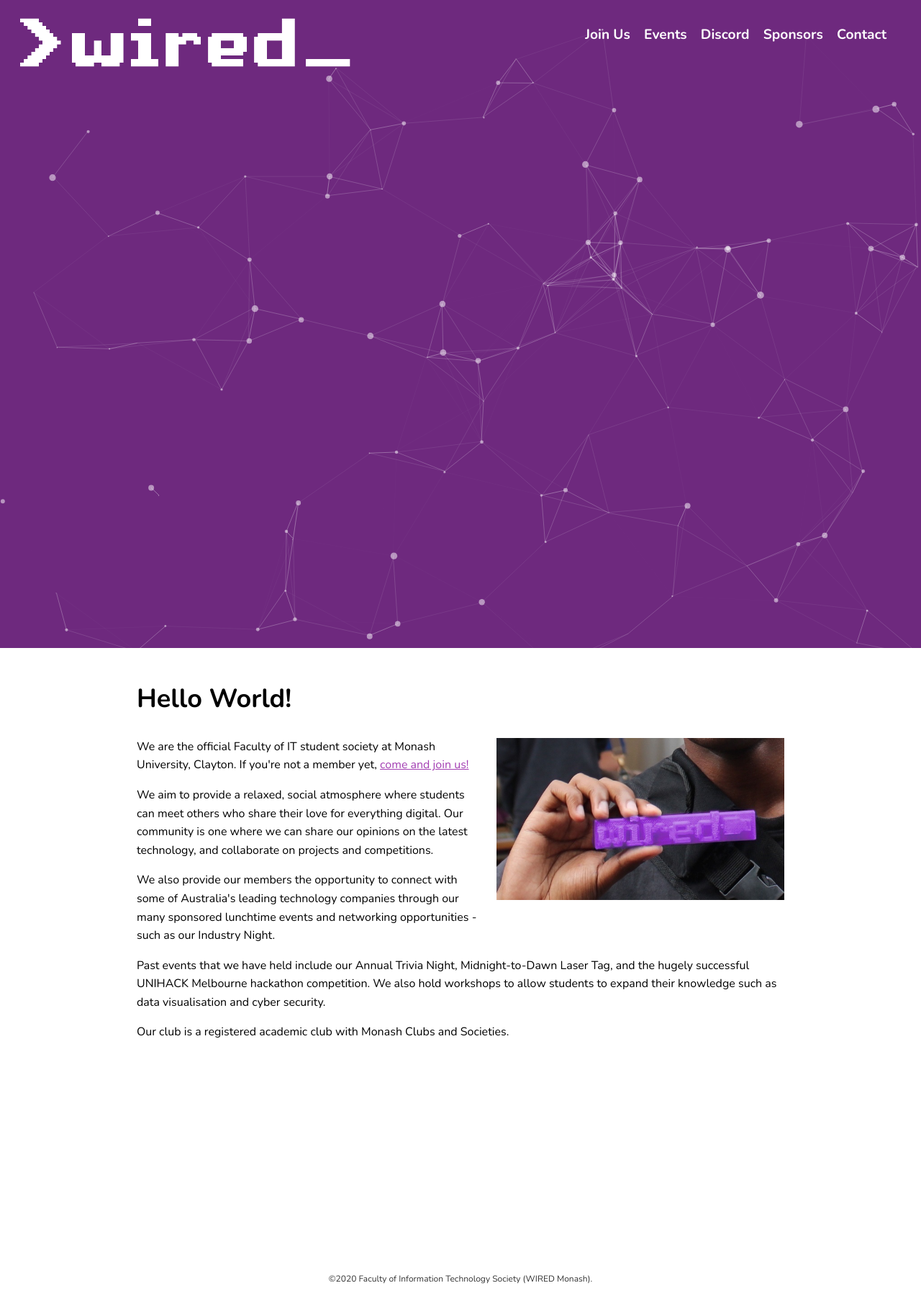
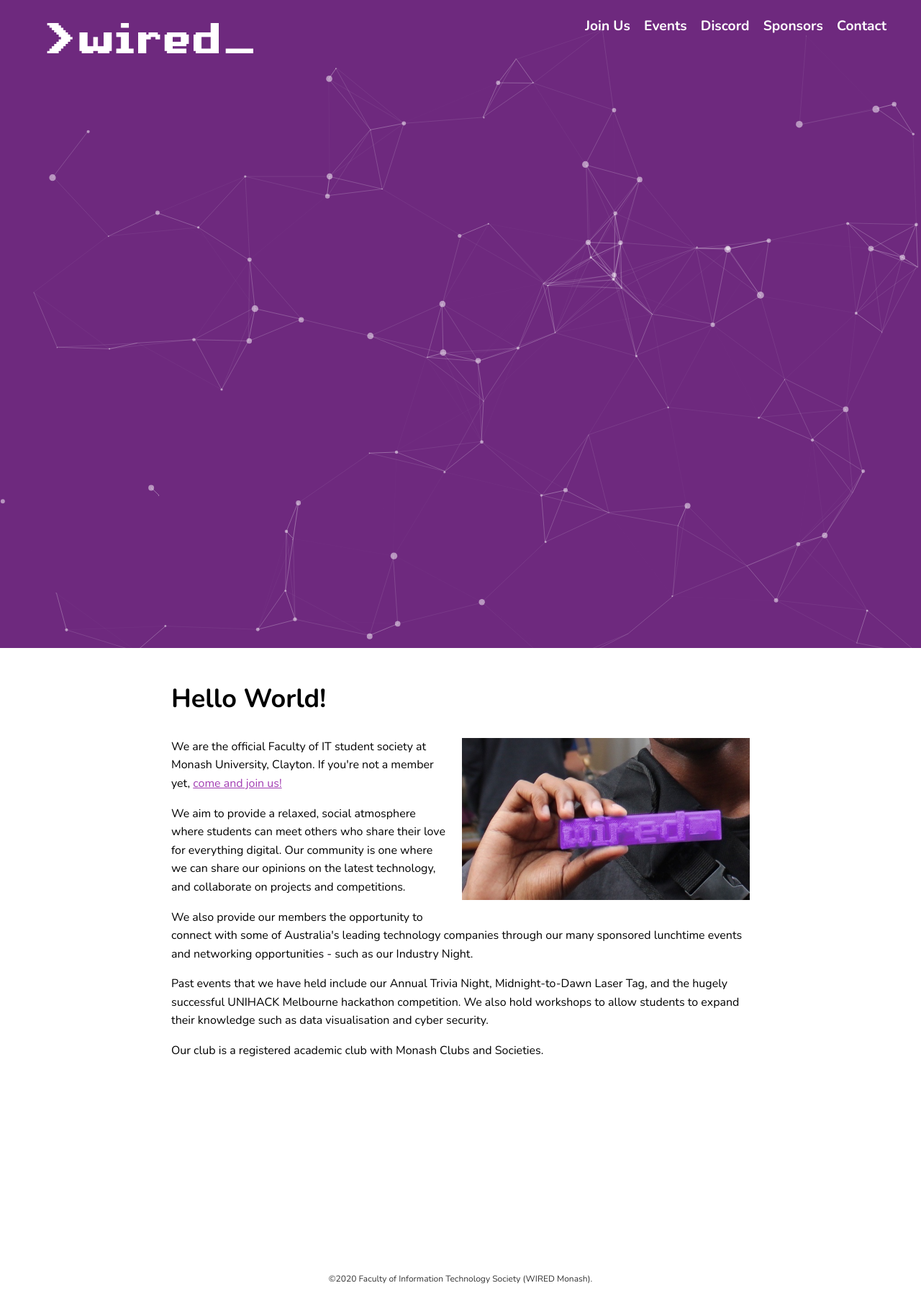
Before and after one commit to wiredmonash/website, a Jekyll site: the page built from index.html, in a window 1280 px wide. Shown: the whole page at 72% size. Built offline with Jekyll 4.4.1, drawn with Linux system fonts in a browser that asks for light colours.

Commit message:
box-sizing: border-box enabled
Adjust title image styles

```diff
--- a/assets/css/nav.css
+++ b/assets/css/nav.css
@@ -8,7 +8,7 @@ nav {
   padding-top: 1rem;
   padding-bottom: 1rem;
   padding-right: min(3rem, 10vw);
-  min-height: 4rem;
+  min-height: 4.5rem;
 }
 
 nav > a {
@@ -45,14 +45,13 @@ a.logo-link > img {
   position: absolute;
   top: 0;
   right: 0;
-  list-style: none;
   -webkit-animation: titleFadeIn 4.5s;
   -moz-animation: titleFadeInIn 4.5s;
   -o-animation: titleFadeIn 4.5s;
   animation: titleFadeIn 4.5s;
   z-index: 1;
   padding-left: 2.5rem;
-  max-width: 60%;
+  max-width: calc(100% - min(40%, 20rem));
 }
 
 img#title {
@@ -61,8 +60,9 @@ img#title {
   -o-animation: titleFadeIn 4.5s;
   animation: titleFadeIn 4.5s;
   position: absolute;
-  top: 0;
-  width: 40%;
+  top: 1rem;
+  left: min(3rem, 10vw);
+  width: min(40%, 20rem);
   height: auto;
 }
 
@@ -84,6 +84,9 @@ img#title {
 
   img#title {
     margin-top: 50%;
-    width: 100%;
+    top: 0;
+    width: 70%;
+    left: 15%;
+    right: 85%;
   }
 }
--- a/assets/css/style.css
+++ b/assets/css/style.css
@@ -1,6 +1,12 @@
 @import url("https://fonts.googleapis.com/css2?family=Nunito:ital,wght@0,400;0,600;0,700;1,400;1,600;1,700&display=swap");
 @import "motion.css";
 @import "nav.css";
+
+*,
+*::before,
+*::after {
+  box-sizing: border-box;
+}
 
 html {
   /* Fix content jumping issue */
```
